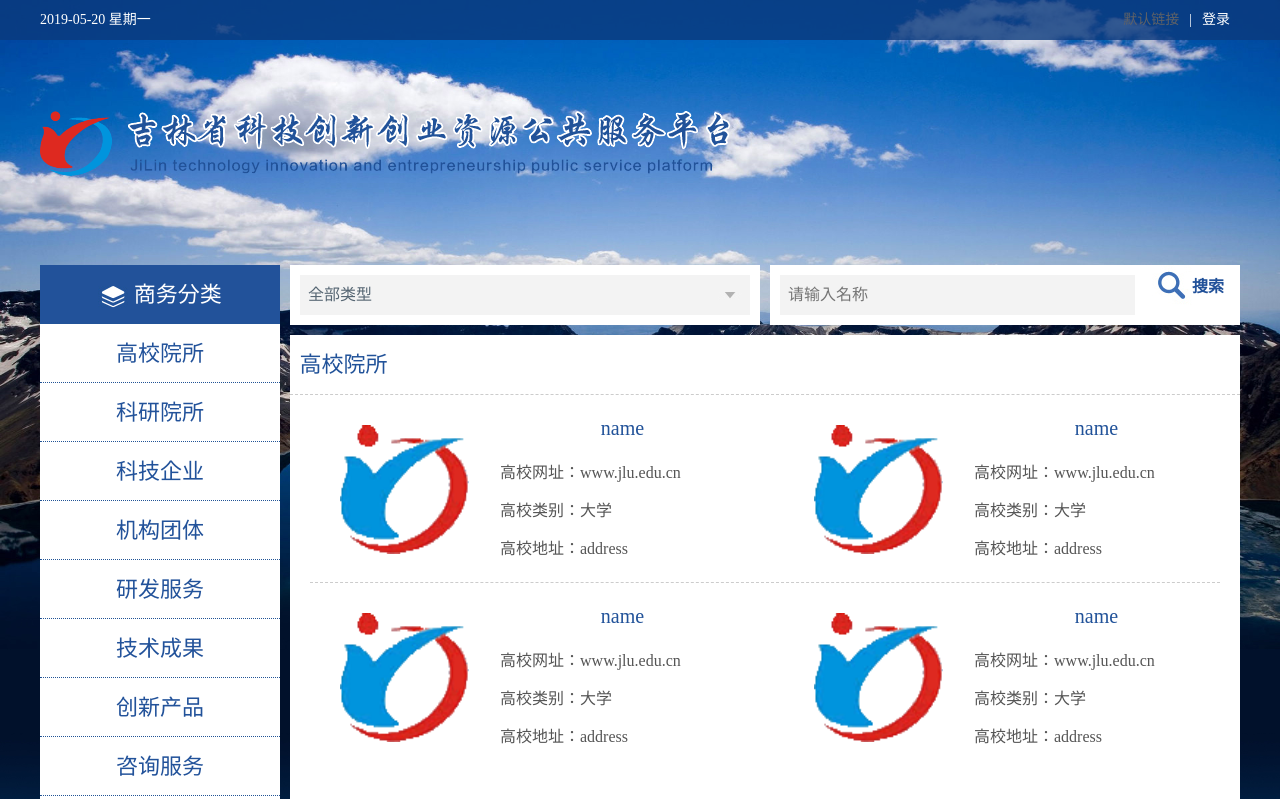
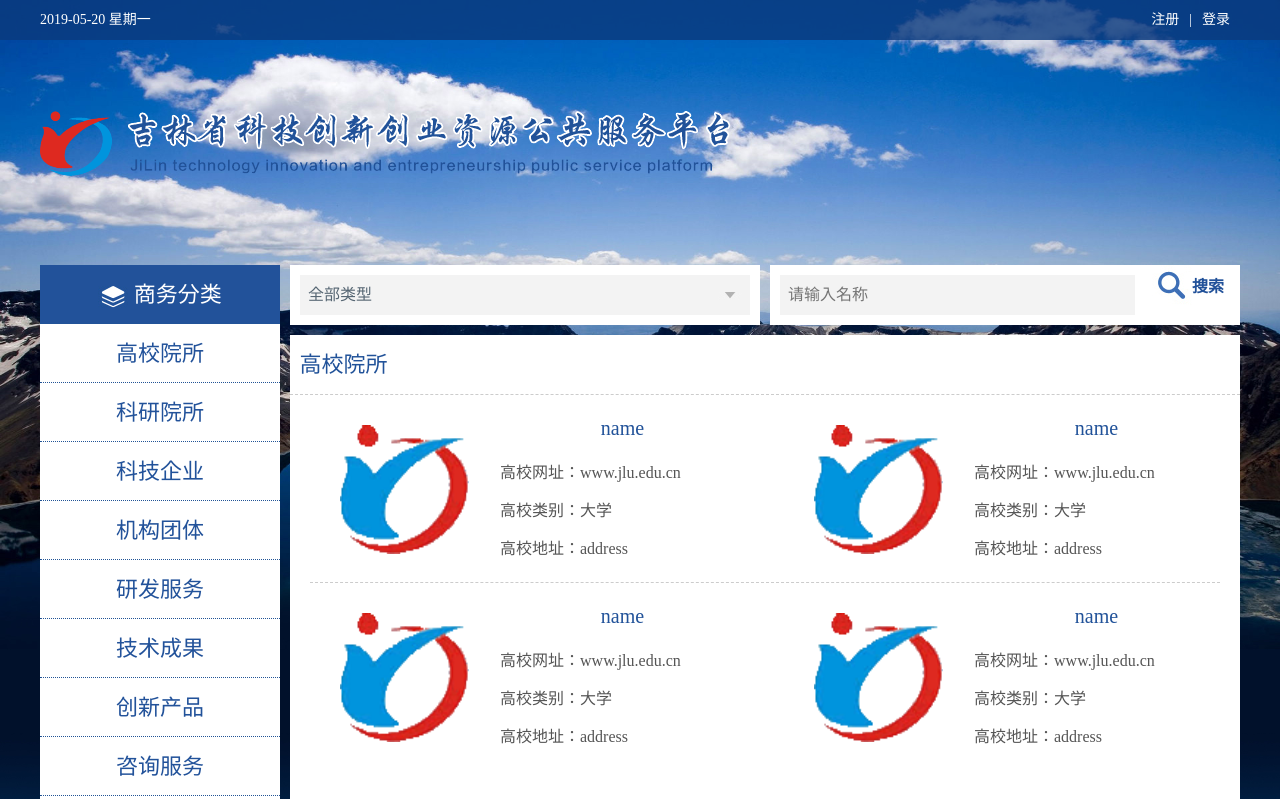
Before and after one commit to lrf402788946/kjt_project, a Vue app: page / in a window 1280 px wide. Shown: the top 799 px of the page. Built offline with nearby package versions, Linux system fonts and the light colour scheme; no server answers; what vue-photo-zoom-pro, vue-superslide would draw is missing.

Commit message:
更新+完善

```diff
--- a/package.json
+++ b/package.json
@@ -18,7 +18,6 @@
     "vue-photo-zoom-pro": "^1.2.5",
     "vue-router": "^3.0.3",
     "vue-superslide": "^0.1.1",
-    "vue2.0-zoom": "^2.1.1",
     "vuex": "^3.0.1"
   },
   "devDependencies": {
--- a/src/components/headers.vue
+++ b/src/components/headers.vue
@@ -4,10 +4,9 @@
       <div class="some">
         <div class="date" id="days">{{ tim() }}</div>
         <div class="sign">
-          <el-link style="float:left;" href="https://element.eleme.io" target="_blank">默认链接</el-link>
-          <!-- <a style="float:left;" href="${contextPath}/productUser/toindex?typeCode=0&kjcsType=0">注册</a> -->
+          <el-link style="float:left;color:white;" href="#login?type=0" :underline="false" target="_blank">注册</el-link>
           <div style="float:left; color:#fff; margin-left:10px;">|</div>
-          <a style="float:left;" href="${contextPath}/productUser/toindex?typeCode=1&kjcsType=0">登录</a>
+          <el-link style="float:left;color:white;" href="#login?type=1" :underline="false" target="_blank">登录</el-link>
         </div>
       </div>
     </div>
--- a/src/views/login.vue
+++ b/src/views/login.vue
@@ -180,7 +180,7 @@ export default {
   },
   data() {
     return {
-      isLogin: true,
+      isLogin: this.$route.query.type === '0',
     };
   },
   methods: {
```
